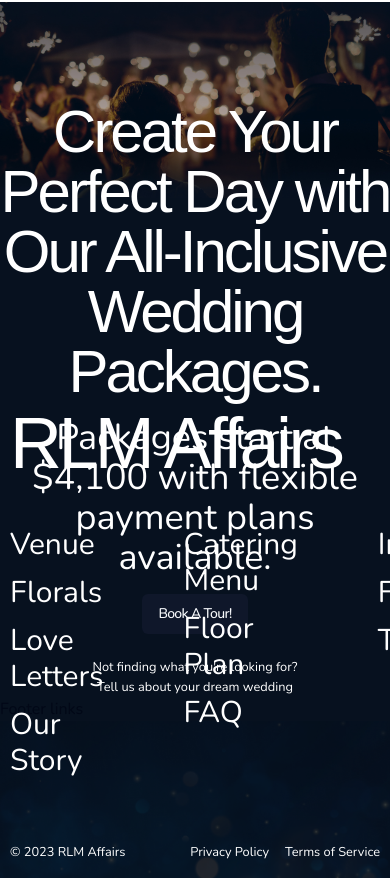
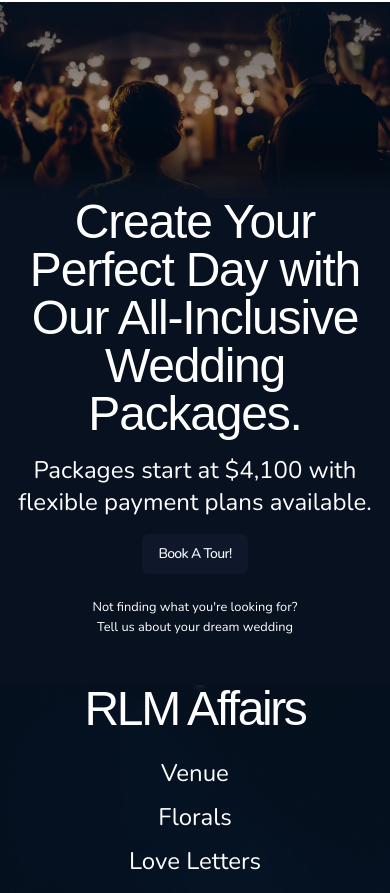
Before and after one commit to Dillonzellis/rlmaffairs-v4, a Next.js app: page / in a window 390 px wide. Shown: the part 5079-5972 px from the top of the page. Built offline with nearby package versions, Linux system fonts and the light colour scheme; a web font is replaced by a local one.

Commit message:
style: footer responsive

```diff
--- a/src/components/Footer.tsx
+++ b/src/components/Footer.tsx
@@ -4,15 +4,9 @@ import { FooterLinks } from "./FooterLinks";
 
 export const Footer = () => {
   return (
-    <footer className="bg-[#07111F]">
+    <footer className="space-y-12 bg-[#07111F] md:space-y-28">
       <FooterCTA />
-      <div>Footer links</div>
-      <div className="relative">
-        <Image src="/footer-bg.png" alt="logo" width={1280} height={517} />
-        <div className="absolute bottom-4 text-white w-full">
-          <FooterLinks />
-        </div>
-      </div>
+      <FooterLinks />
     </footer>
   );
 };
--- a/src/components/FooterCTA.tsx
+++ b/src/components/FooterCTA.tsx
@@ -1,15 +1,17 @@
 import Image from "next/image";
 import { Button } from "./ui/button";
+import MaxWidthWrapper from "./MaxWidthWrapper";
 
 export const FooterCTA = () => {
   return (
     <div className="bg-[#07111F]">
       <Image src="/footer-cta.jpg" alt="footer cta" width={1920} height={647} />
-      <div className="text-white -mt-24">
-        <div className="text-center pb-4 font-serif font-medium max-w-[1000px] mx-auto tracking-tighter text-6xl">
+      <div className="mx-auto text-white md:-mt-24">
+        <MaxWidthWrapper>
+          <div className="mx-auto max-w-[1000px] pb-4 text-center font-serif text-5xl font-medium tracking-tight md:text-6xl md:tracking-tighter">
             Create Your Perfect Day with Our All-Inclusive Wedding Packages.
           </div>
-        <div className="font-light text-4xl pb-4 text-center max-w-2xl mx-auto">
+          <div className="mx-auto max-w-2xl pb-4 text-center text-2xl font-light md:text-4xl">
             Packages start at $4,100 with flexible payment plans available.
           </div>
           <div className="flex justify-center pb-6">
@@ -19,6 +21,7 @@ export const FooterCTA = () => {
             <small>Not finding what you&apos;re looking for?</small>
             <small>Tell us about your dream wedding</small>
           </div>
+        </MaxWidthWrapper>
       </div>
     </div>
   );
--- a/src/components/FooterLinks.tsx
+++ b/src/components/FooterLinks.tsx
@@ -8,7 +8,7 @@ interface FooterLinkProps {
 }
 
 const FooterCol = ({ children }: { children: React.ReactNode }) => {
-  return <ul className="space-y-3">{children}</ul>;
+  return <ul className="space-y-3 text-center md:text-start">{children}</ul>;
 };
 
 const FooterLink = ({ label, href }: FooterLinkProps) => {
@@ -16,7 +16,7 @@ const FooterLink = ({ label, href }: FooterLinkProps) => {
     <li>
       <Link
         href={href}
-        className="hover:underline underline-offset-4 text-3xl font-light"
+        className="text-2xl font-light underline-offset-4 hover:underline md:text-3xl"
       >
         {label}
       </Link>
@@ -26,11 +26,12 @@ const FooterLink = ({ label, href }: FooterLinkProps) => {
 
 export const FooterLinks = () => {
   return (
-    <MaxWidthWrapper>
-      <div className="font-serif text-7xl tracking-tighter pb-12">
+    <div className="bg-[url('/footer-bg.png')] bg-cover bg-no-repeat">
+      <MaxWidthWrapper className="pb-4 text-white">
+        <div className="pb-6 text-center font-serif text-5xl tracking-tighter md:text-start md:text-7xl">
           RLM Affairs
         </div>
-      <div className="flex gap-20 pb-16">
+        <div className="flex flex-col items-center gap-6 pb-16 md:flex-row md:gap-20">
           {footerNav.map((col, idx) => (
             <FooterCol key={idx}>
               {col.linksCol.map((link) => (
@@ -55,5 +56,6 @@ export const FooterLinks = () => {
           </div>
         </div>
       </MaxWidthWrapper>
+    </div>
   );
 };
```
Lines whose indentation alone changed are shown as unchanged.
